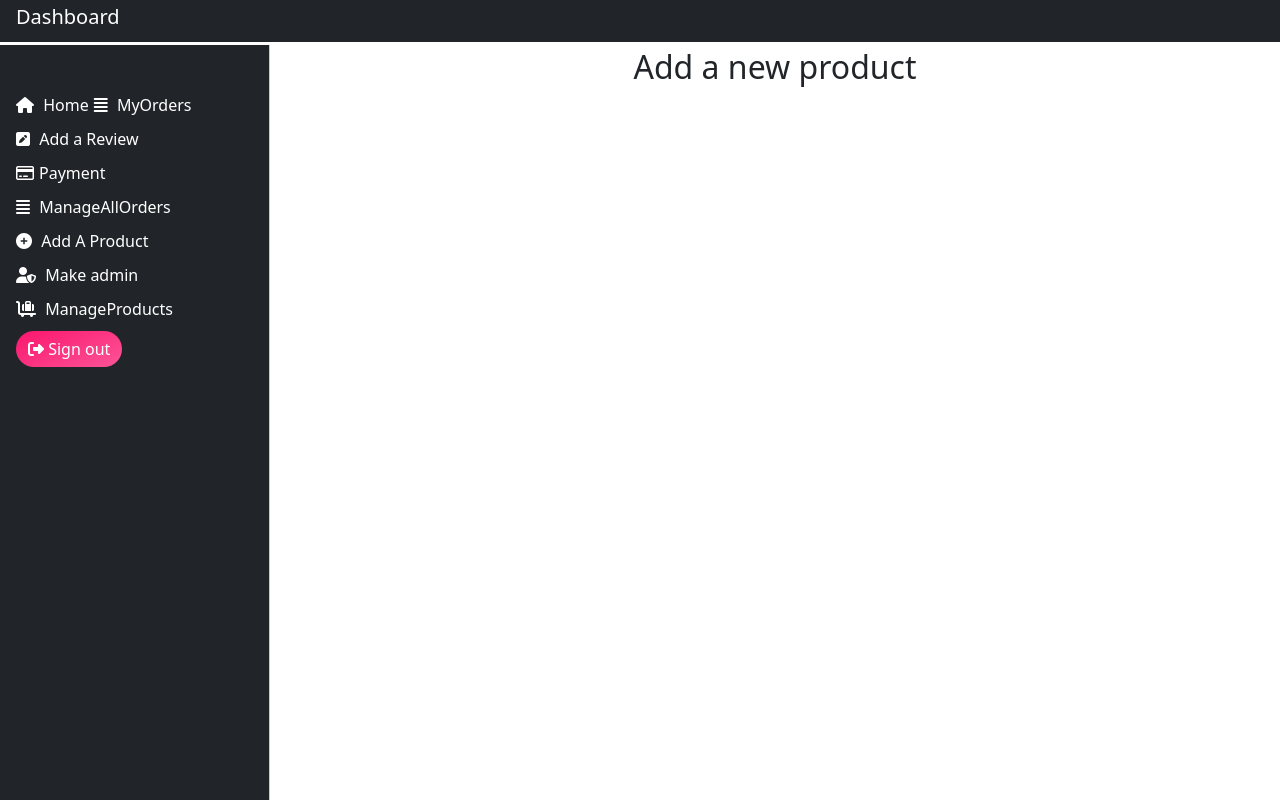
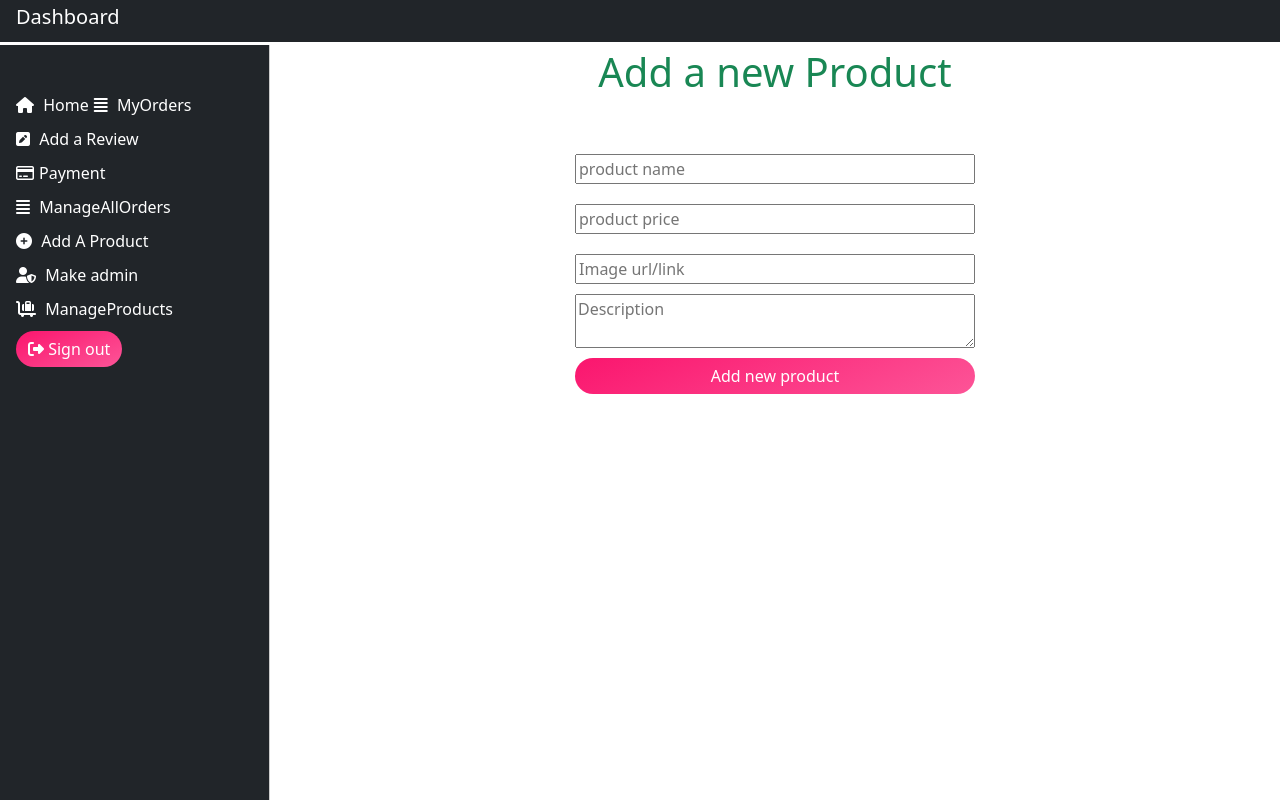
Before and after one commit to tonni-akter-dev/shop-mart-client-side, a React (Create React App) app: page /dashboard/addProduct in a window 1280 px wide. Built offline with nearby package versions, Linux system fonts and the light colour scheme; no server answers.

Commit message:
add new product page added

```diff
--- a/package.json
+++ b/package.json
@@ -17,6 +17,7 @@
     "react": "^17.0.2",
     "react-bootstrap": "^2.1.0",
     "react-dom": "^17.0.2",
+    "react-hook-form": "^7.22.5",
     "react-redux": "^7.2.6",
     "react-router-dom": "^6.2.1",
     "react-scripts": "5.0.0"
--- a/src/App.js
+++ b/src/App.js
@@ -32,7 +32,7 @@ function App() {
               <Route path={`/dashboard/addProduct`} element={<AddProduct></AddProduct>} />
               <Route path={`/dashboard/makeAdmin`} element={<MakeAdmin></MakeAdmin>} />
               <Route path={`/dashboard/manageProducts`} element={<ManageProducts></ManageProducts>} />
-              /
+
             </Route>
 
 
--- /dev/null
+++ b/src/component/Dashboard/Add A Product/AddProduct.css
@@ -0,0 +1,17 @@
+.place-order-form {
+  display: flex;
+  flex-direction: column;
+  width: 400px;
+  margin: auto;
+  margin-bottom: 20px;
+}
+
+.place-order-form input {
+  margin: 10px 0;
+}
+
+@media only screen and (max-width: 668px) {
+  .place-order-form {
+    width: 90%;
+  }
+}
--- a/src/component/Dashboard/Add A Product/AddProduct.js
+++ b/src/component/Dashboard/Add A Product/AddProduct.js
@@ -1,9 +1,48 @@
 import React from 'react';
+import { useForm } from "react-hook-form";
+import './AddProduct.css';
 
 const AddProduct = () => {
+   const { register, handleSubmit, reset } = useForm();
+
+
+   const onSubmit = data => {
+      fetch('https://fathomless-taiga-77170.herokuapp.com/addProduct', {
+         method: "POST",
+         headers: {
+            "content-type": "application/json"
+         },
+         body: JSON.stringify(data)
+      })
+         .then(res => res.json())
+         .then(result => {
+            if (result.acknowledged) {
+               alert("Wow The product is successfully added!!")
+               reset()
+            }
+         })
+
+   };
+
+
+
    return (
       <div>
-         <h2>Add a new product</h2>
+
+         <h1 className="text-success text-center">Add a new Product</h1>
+         <form className="mt-5 place-order-form" onSubmit={handleSubmit(onSubmit)}>
+
+            <input required placeholder="product name" {...register("name")} />
+
+            <input required placeholder="product price" type="number" {...register("price",)} />
+            <input required placeholder="Image url/link" type="text" {...register("img",)} />
+
+            <textarea
+               {...register("description", { required: true })}
+               placeholder="Description" />
+
+            <input type="submit" className="btn my-button" value="Add new product" />
+         </form>
       </div>
    );
 };
--- a/src/component/Dashboard/Dashboard/Dashboard.js
+++ b/src/component/Dashboard/Dashboard/Dashboard.js
@@ -43,7 +43,7 @@ const Dashboard = () => {
 
                   <li><i className="fas fa-home"></i> <Link to="/home"> Home</Link></li>
                   <li><i className="fas fa-align-justify"></i> <Link to="/dashboard/myOrders">MyOrders</Link></li>
-                  <li><i className="fas fa-pen-square"></i> <Link to="/dashboard/addProduct">Add a Review</Link></li>
+                  <li><i className="fas fa-pen-square"></i> <Link to="/dashboard/addReview">Add a Review</Link></li>
                   <li><i className="far fa-credit-card"></i><Link to="/dashboard/payment">Payment</Link></li>
 
 
```
Also changed, not shown: 1 other file (tests, documents, lock files or other folders).
